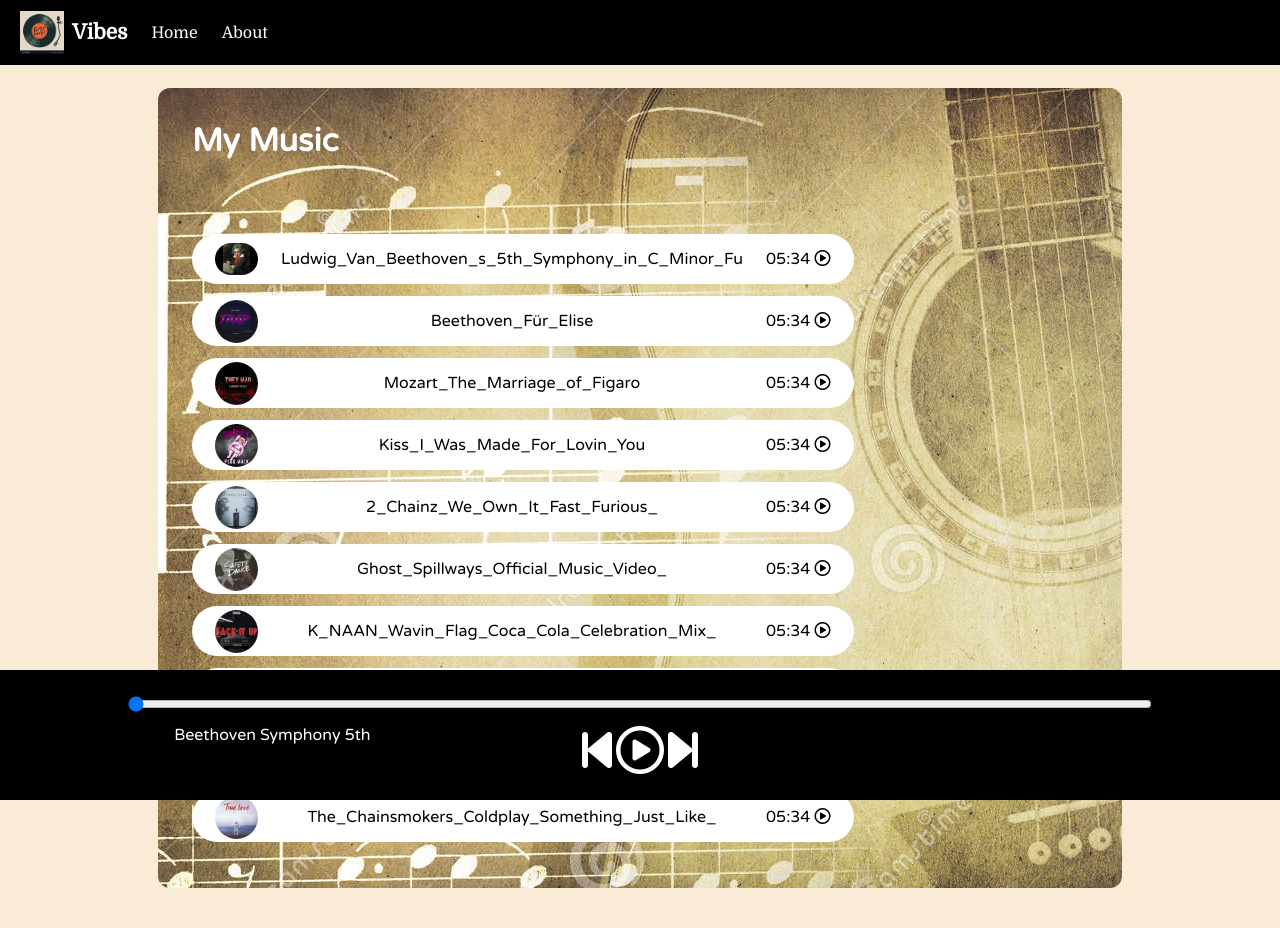
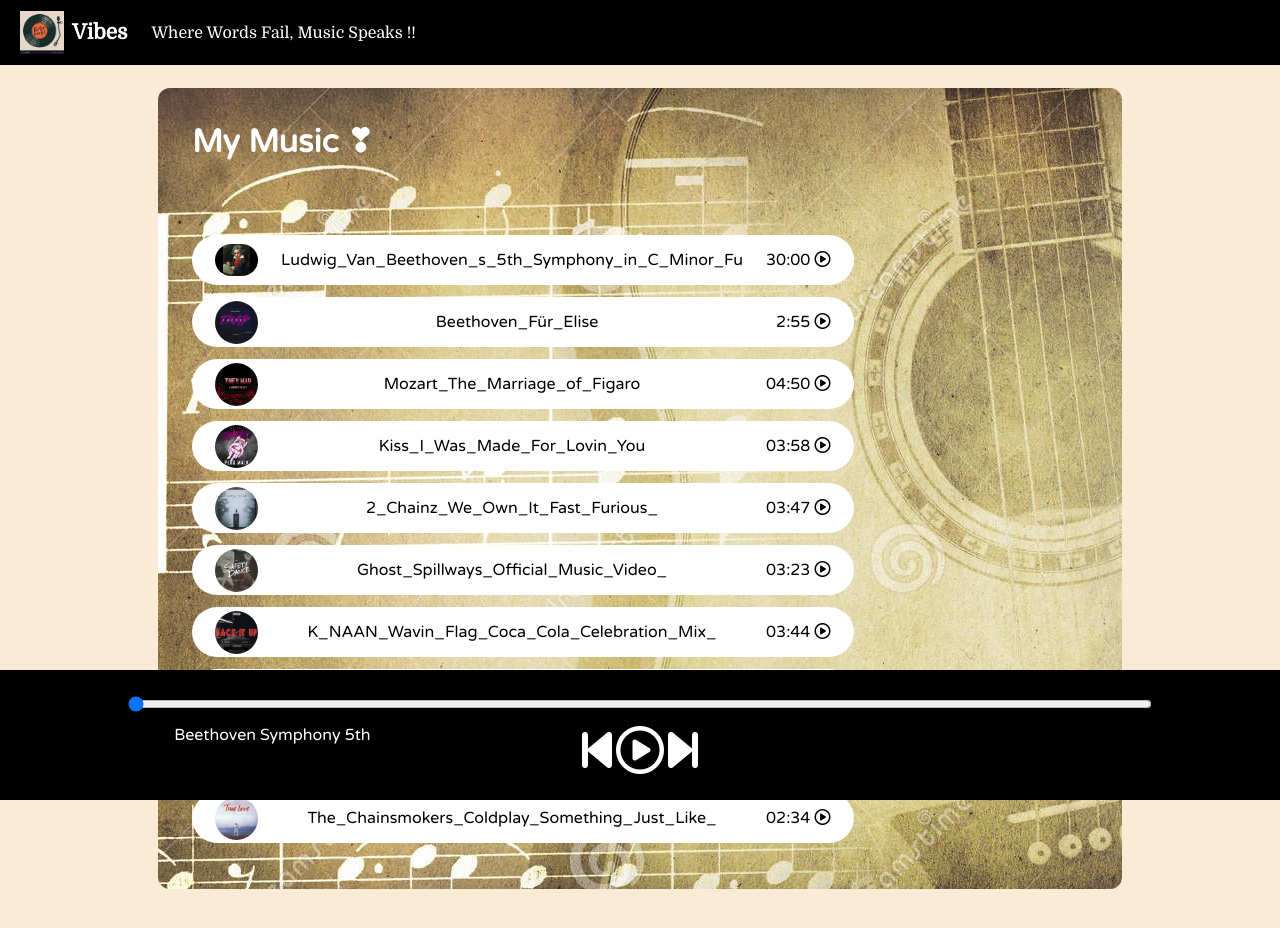
Before and after one commit to Priyanshsoniii/music_player, a plain HTML site: page index.html in a window 1280 px wide. Drawn offline with Linux system fonts and the light colour scheme.

Commit message:
Update index.html

```diff
--- a/index.html
+++ b/index.html
@@ -10,73 +10,72 @@
 <body>
     <nav>
         <ul>
-            <li class="brand"><img src="logo.jpg" alt="Spotify"> Vibes</li>
-            <li>Home</li>
-            <li>About</li>
+            <li class="brand"><img src="logo.jpg" alt="Great"> Vibes</li>
+            <li class="quote"> Where Words Fail, Music Speaks !!</li>
         </ul>
     </nav>
     <div class="container">
         <div class="songList">
-            <h1>My Music</h1>
+            <h1>My Music ❣</h1>
             <div class="songItemContainer">
                 <div class="songItem">
                     <img alt="1">
                     <span class="songName">Beethoven symphony 5</span>
-                    <span class="songlistplay"><span class="timestamp">05:34 <i id="0"
+                    <span class="songlistplay"><span class="timestamp">30:00 <i id="0"
                                 class="far songItemPlay fa-play-circle"></i> </span></span>
                 </div>
                 <div class="songItem">
                     <img alt="1">
                     <span class="songName">Fur Elise</span>
-                    <span class="songlistplay"><span class="timestamp">05:34 <i id="1"
+                    <span class="songlistplay"><span class="timestamp">2:55 <i id="1"
                                 class="far songItemPlay fa-play-circle"></i> </span></span>
                 </div>
                 <div class="songItem">
                     <img alt="1">
                     <span class="songName">Marriage of Figaro</span>
-                    <span class="songlistplay"><span class="timestamp">05:34 <i id="2"
+                    <span class="songlistplay"><span class="timestamp">04:50 <i id="2"
                                 class="far songItemPlay fa-play-circle"></i> </span></span>
                 </div>
                 <div class="songItem">
                     <img alt="1">
                     <span class="songName">I Was Made for Lovin' You</span>
-                    <span class="songlistplay"><span class="timestamp">05:34 <i id="3"
+                    <span class="songlistplay"><span class="timestamp">03:58 <i id="3"
                                 class="far songItemPlay fa-play-circle"></i> </span></span>
                 </div>
                 <div class="songItem">
                     <img alt="1">
                     <span class="songName">We Own It</span>
-                    <span class="songlistplay"><span class="timestamp">05:34 <i id="4"
+                    <span class="songlistplay"><span class="timestamp">03:47 <i id="4"
                                 class="far songItemPlay fa-play-circle"></i> </span></span>
                 </div>
                 <div class="songItem">
                     <img alt="1">
                     <span class="songName">Ghost</span>
-                    <span class="songlistplay"><span class="timestamp">05:34 <i id="5"
+                    <span class="songlistplay"><span class="timestamp">03:23 <i id="5"
                                 class="far songItemPlay fa-play-circle"></i> </span></span>
                 </div>
                 <div class="songItem">
                     <img alt="1">
                     <span class="songName">Wavin Flag</span>
-                    <span class="songlistplay"><span class="timestamp">05:34 <i id="6"
+                    <span class="songlistplay"><span class="timestamp">03:44 <i id="6"
                                 class="far songItemPlay fa-play-circle"></i> </span></span>
                 </div>
                 <div class="songItem">
                     <img alt="1">
                     <span class="songName">In The End</span>
-                    <span class="songlistplay"><span class="timestamp">05:34 <i id="7"
+                    <span class="songlistplay"><span class="timestamp">03:38 <i id="7"
                                 class="far songItemPlay fa-play-circle"></i> </span></span>
                 </div>
                 <div class="songItem">
                     <img alt="1">
                     <span class="songName">Temperature</span>
-                    <span class="songlistplay"><span class="timestamp">05:34 <i id="8"
+                    <span class="songlistplay"><span class="timestamp">03:36 <i id="8"
                                 class="far songItemPlay fa-play-circle"></i> </span></span>
                 </div>
                 <div class="songItem">
                     <img alt="1">
                     <span class="songName">Something Just Like This</span>
-                    <span class="songlistplay"><span class="timestamp">05:34 <i id="9"
+                    <span class="songlistplay"><span class="timestamp">02:34 <i id="9"
                                 class="far songItemPlay fa-play-circle"></i> </span></span>
                 </div>
             </div>
```
